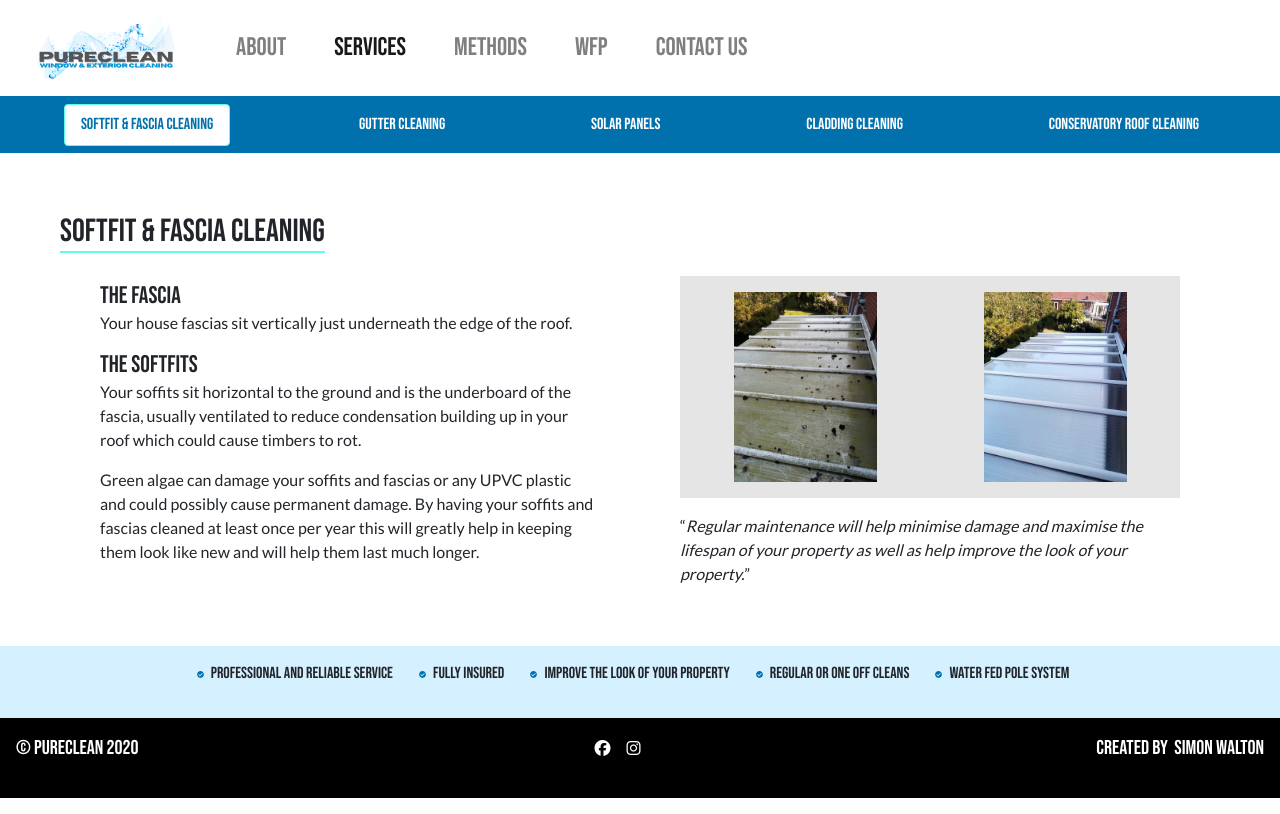
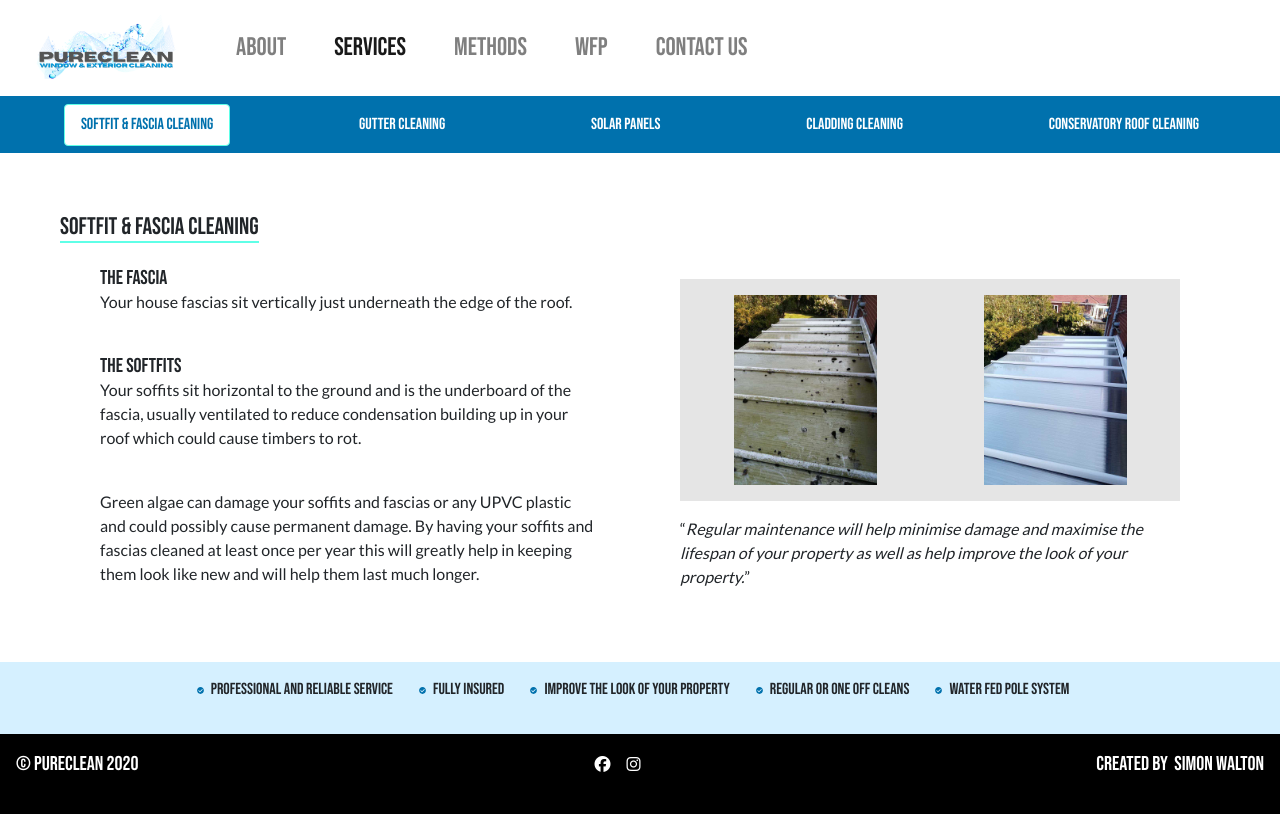
Before and after one commit to simon-a-walton/pure-clean, a React (Create React App) app: page /services in a window 1280 px wide. Built offline with nearby package versions, Linux system fonts and the light colour scheme.

Commit message:
updated tab content and layout within the SERVICES page to have consistent indentation with the rest of the app

```diff
--- a/src/servicesTabs/GutterTab.jsx
+++ b/src/servicesTabs/GutterTab.jsx
@@ -13,9 +13,11 @@ const GutterTab = () => {
           A blocked gutter can cause serious water damage to your property which can then lead to costly repair bills.
           We recommend getting your gutters cleaned at least once a year
         </p>
+        <br />
         <h5>
           If gutters are not cleared:
         </h5>
+        <br />
         <ul {...warningList}>
           <li>They can sag due to weight build up</li>
           <li>Mould and damp against/ or in your property due to the build up of leaves,
--- a/src/servicesTabs/SoftfitTab.jsx
+++ b/src/servicesTabs/SoftfitTab.jsx
@@ -18,19 +18,21 @@ const SoftfitTab = () => {
   return (
     <TabLayout tabTitle={tabTitles.softfit}>
       <div {...gridItemContainer}>
-        <h4>
+        <h5>
           THE FASCIA
-        </h4>
+        </h5>
         <p>
           Your house fascias sit vertically just underneath the edge of the roof.
         </p>
-        <h4>
+        <br />
+        <h5>
           THE SOFTFITS
-        </h4>
+        </h5>
         <p>
           Your soffits sit horizontal to the ground and is the underboard of the fascia,
           usually ventilated to reduce condensation building up in your roof which could cause timbers to rot.
         </p>
+        <br />
         <p>
           Green algae can damage your soffits and fascias or any UPVC plastic and could possibly cause permanent damage.
           By having your soffits and fascias cleaned at least once per year this will greatly help in keeping them
--- a/src/servicesTabs/TabLayout.jsx
+++ b/src/servicesTabs/TabLayout.jsx
@@ -28,9 +28,9 @@ class TabLayout extends React.PureComponent {
   render() {
     return (
       <div {...tabContainer}>
-        <h2 {...css({marginBottom: '24px', '@media(max-width: 992px)': {textAlign: 'center', marginBottom: '16px'}})}>
+        <h4 {...css({marginBottom: '24px', '@media(max-width: 992px)': {textAlign: 'center', marginBottom: '16px'}})}>
           <span {...bottomBorder}>{this.props.tabTitle}</span>
-        </h2>
+        </h4>
         <section {...gridContainer}>
           {this.props.children}
         </section>
```
Lines whose indentation alone changed are shown as unchanged.
